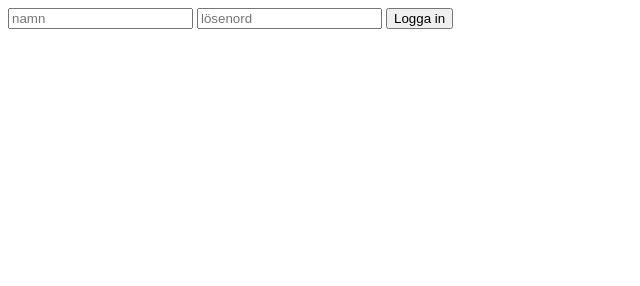
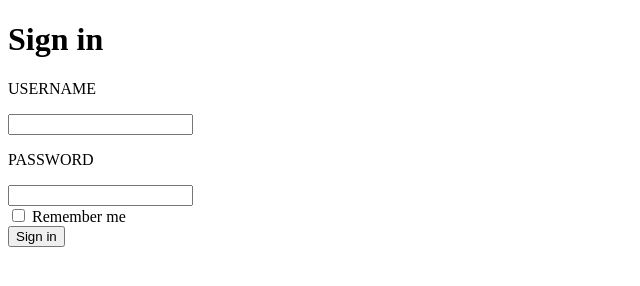
Before and after one commit to danny-karlsson-ju/inloggningssida, a plain HTML site: page index.html in a window 1280 px wide. Shown: the whole page, without its empty margins (0-640 px from the left). Drawn offline with Linux system fonts and the light colour scheme.

Commit message:
wrong login and small adjustments to login html

```diff
--- a/index.html
+++ b/index.html
@@ -9,9 +9,32 @@
 </head>
 <body>
     <div class="content">
-        <input type="text" placeholder="namn" id="namn">
-        <input type="text" placeholder="lösenord" id="lösenord">
-        <button id="loginButton">Logga in</button>
+        <h1>Sign in</h1>
+
+        <div id="failMessageDiv">
+            <!-- js createElement if fail -->
+        </div>
+
+        <div>
+            <p>USERNAME</p>
+            <input type="text" id="namn">
+        </div>
+
+        <div>
+            <p>PASSWORD</p>
+            <input type="password" id="lösenord">
+        </div>
+
+        <div>
+            <label>
+                <input type="checkbox" id="checkbox" >
+                Remember me
+            </label>
+        </div>
+
+        <div>
+            <button id="loginButton">Sign in</button>
+        </div>
     </div>
 </body>
 </html>
--- a/script.js
+++ b/script.js
@@ -5,9 +5,14 @@ let namnInput = document.getElementById("namn")
 let lösenordInput = document.getElementById("lösenord")
 let loginButton = document.getElementById("loginButton")
 
+let failLogin = document.createElement("p")
+
 loginButton.addEventListener("click", function() {
     if (namnInput.value === namn && lösenordInput.value === lösenord) {
         window.location.href = "welcome.html";
+    } else {
+        failLogin.innerHTML = "Your username or password may be incorrect."
+        document.getElementById("failMessageDiv").appendChild(failLogin);
     }
 
     console.log(namnInput.value);
```
